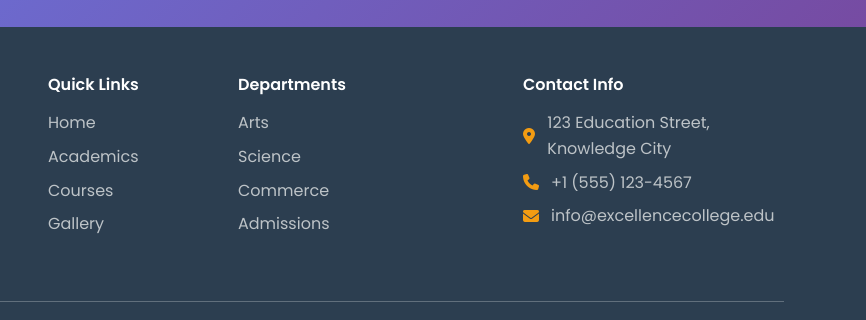
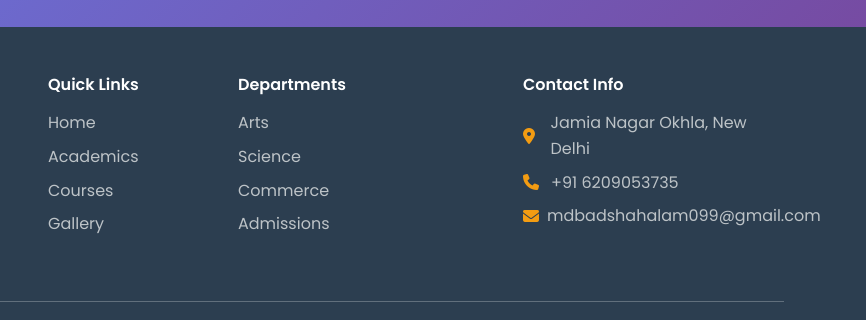
Before and after one commit to badsarfa/Placement-Exam, a plain HTML site: page index.html in a window 1280 px wide. Shown: the part 4614-4934 px from the top of the page, 414-1280 px from the left. Drawn offline with nearby package versions, Linux system fonts and the light colour scheme.

Commit message:
Basic Update

```diff
--- a/index.html
+++ b/index.html
@@ -391,7 +391,7 @@
                         <a href="#"><i class="fab fa-facebook"></i></a>
                         <a href="#"><i class="fab fa-twitter"></i></a>
                         <a href="#"><i class="fab fa-instagram"></i></a>
-                        <a href="#"><i class="fab fa-linkedin"></i></a>
+                        <a href="https://www.linkedin.com/in/md-badshah-alam-abb046301/"><i class="fab fa-linkedin"></i></a>
                     </div>
                 </div>
                 <div class="col-lg-2 mb-4">
@@ -415,9 +415,9 @@
                 <div class="col-lg-3 mb-4">
                     <h6 class="text-white mb-3">Contact Info</h6>
                     <div class="contact-info">
-                        <p><i class="fas fa-map-marker-alt"></i> 123 Education Street, Knowledge City</p>
-                        <p><i class="fas fa-phone"></i> +1 (555) 123-4567</p>
-                        <p><i class="fas fa-envelope"></i> info@excellencecollege.edu</p>
+                        <p><i class="fas fa-map-marker-alt"></i> Jamia Nagar Okhla, New Delhi</p>
+                        <p><i class="fas fa-phone"></i> +91 6209053735</p>
+                        <p><i class="fas fa-envelope"></i> mdbadshahalam099@gmail.com</p>
                     </div>
                 </div>
             </div>
```
